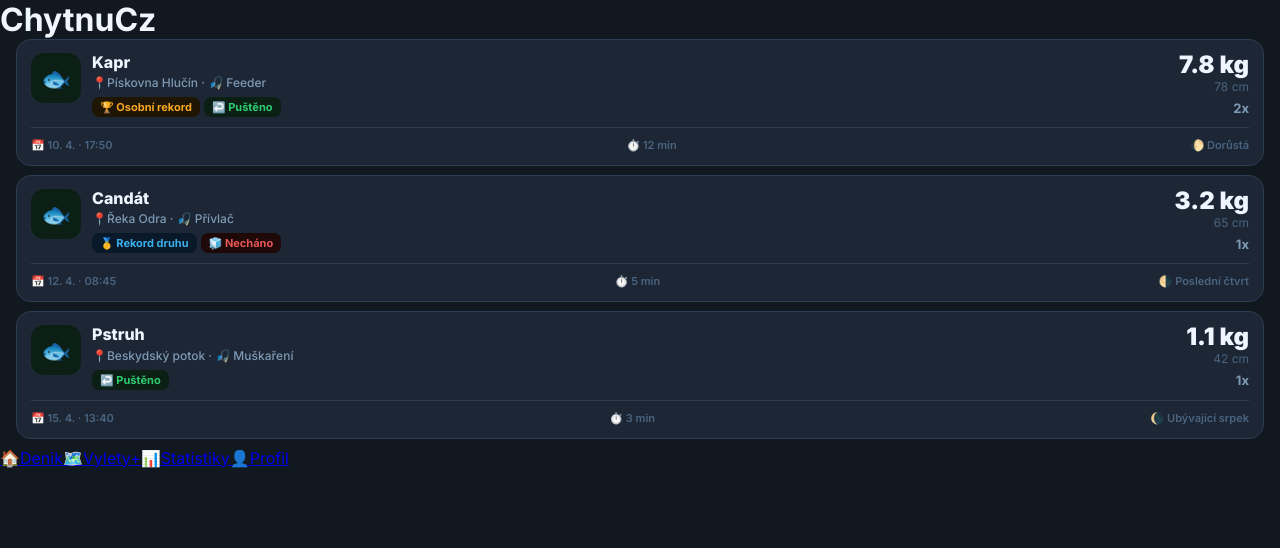
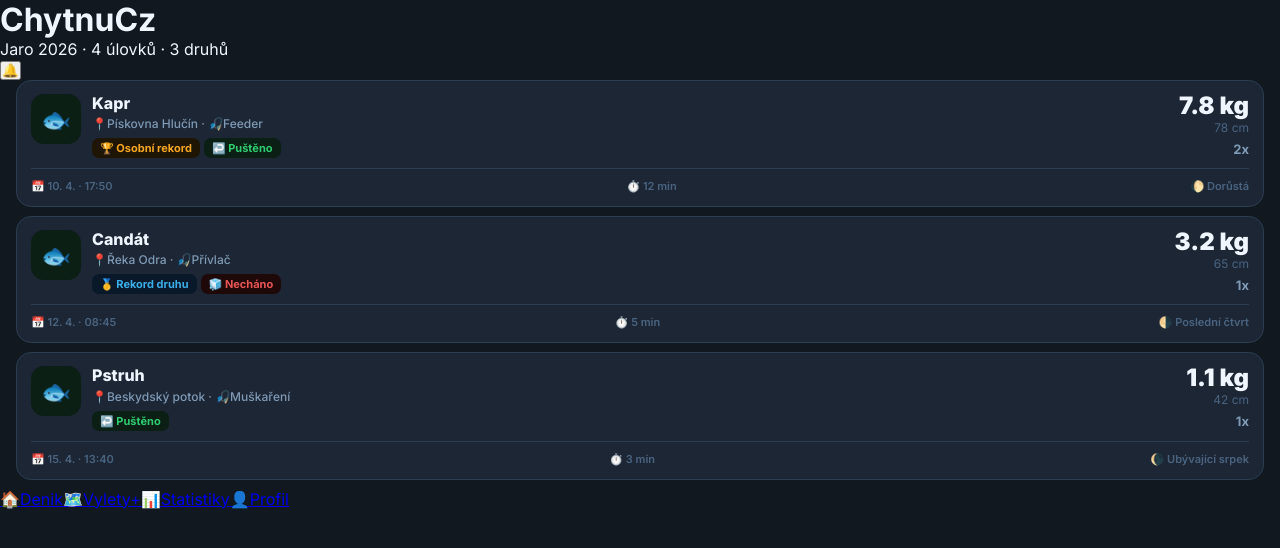
Before and after one commit to Moravec291678/chytnu.cz, a React (Vite) app: page / in a window 1280 px wide. Shown: the top 548 px of the page. Built offline with nearby package versions, Linux system fonts and the light colour scheme.

Commit message:
feat: add HomePage header with dynamic season and stats

```diff
--- a/src/components/speciesCard.jsx
+++ b/src/components/speciesCard.jsx
@@ -8,7 +8,7 @@ function SpeciesCard({ speciesKey, data, biggest }) {
         <div className="species-card-info">
           <h2>{biggest.species}</h2>
           <p>
-            📍{biggest.locationName} · 🎣 {biggest.method?.label}
+            📍{biggest.locationName} · 🎣{biggest.method?.label}
           </p>
           <div className="tags">
             {biggest.isPersonalBest && (
--- a/src/pages/HomePage.jsx
+++ b/src/pages/HomePage.jsx
@@ -1,9 +1,11 @@
 import Layout from "../components/Layout";
 import { useCatches } from "../context/CatchContext";
 import SpeciesCard from "../components/SpeciesCard";
+import { getSeason } from "../utils/helpers";
 
 function HomePage() {
   const { state, dispatch } = useCatches();
+  const year = new Date().getFullYear();
   const reducedCatches = state.catches.reduce((acc, catchItem) => {
     const key = catchItem.speciesKey;
     if (!acc[key]) {
@@ -21,9 +23,25 @@ function HomePage() {
   return (
     <Layout>
       <header className="home-header">
-        <div className="home-header-rg">
-          <h1>ChytnuCz</h1>
-          {}
+        <div className="home-header-top">
+          <div className="home-header-rg">
+            <h1>ChytnuCz</h1>
+            <div className="home-header-tg-sub">
+              <span>
+                {getSeason()} {year}
+              </span>
+              {" · "}
+              <span> {state.catches.length} úlovků</span>
+              {" · "}
+              <span>{speciesGroups.length} druhů</span>
+            </div>
+          </div>
+          <div className="home-header-lf">
+            <button>🔔</button>
+          </div>
+        </div>
+        <div className="home-header-bottom">
+
         </div>
       </header>
       {speciesGroups.map(([speciesKey, data]) => {
--- /dev/null
+++ b/src/utils/helpers.js
@@ -0,0 +1,7 @@
+export function getSeason() {
+  const month = new Date().getMonth() + 1; // 1-12
+  if (month >= 3 && month <= 5) return "Jaro";
+  if (month >= 6 && month <= 8) return "Léto";
+  if (month >= 9 && month <= 11) return "Podzim";
+  return "Zima";
+}
```
